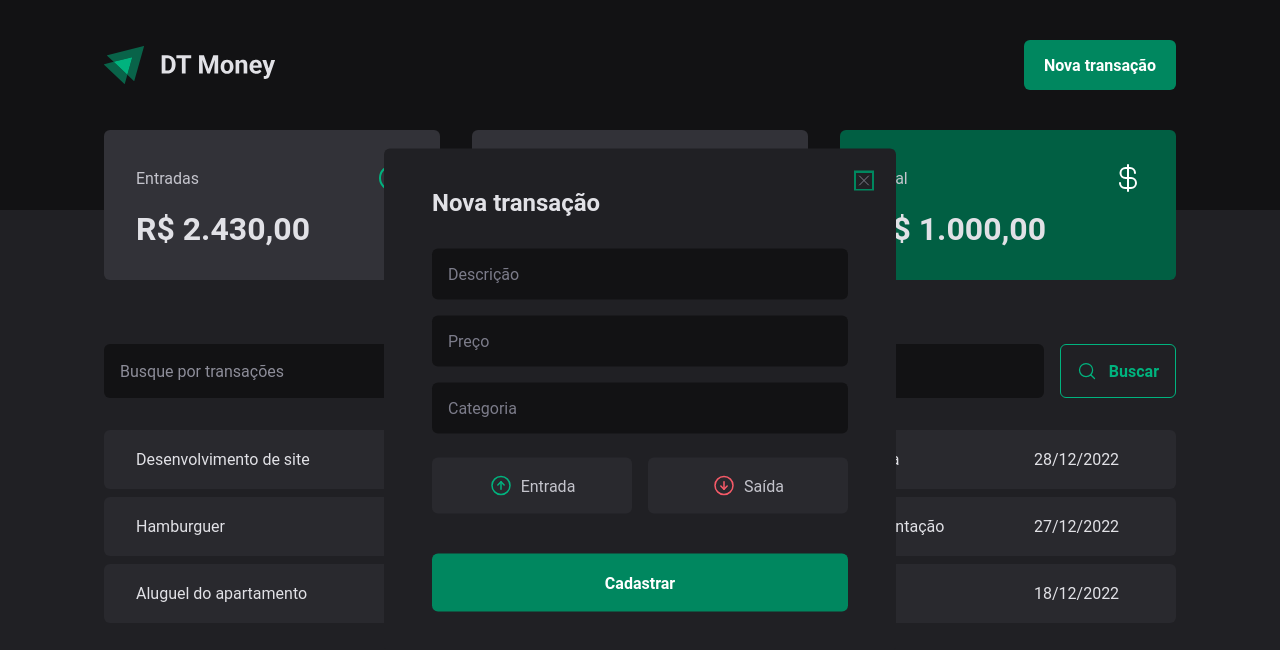
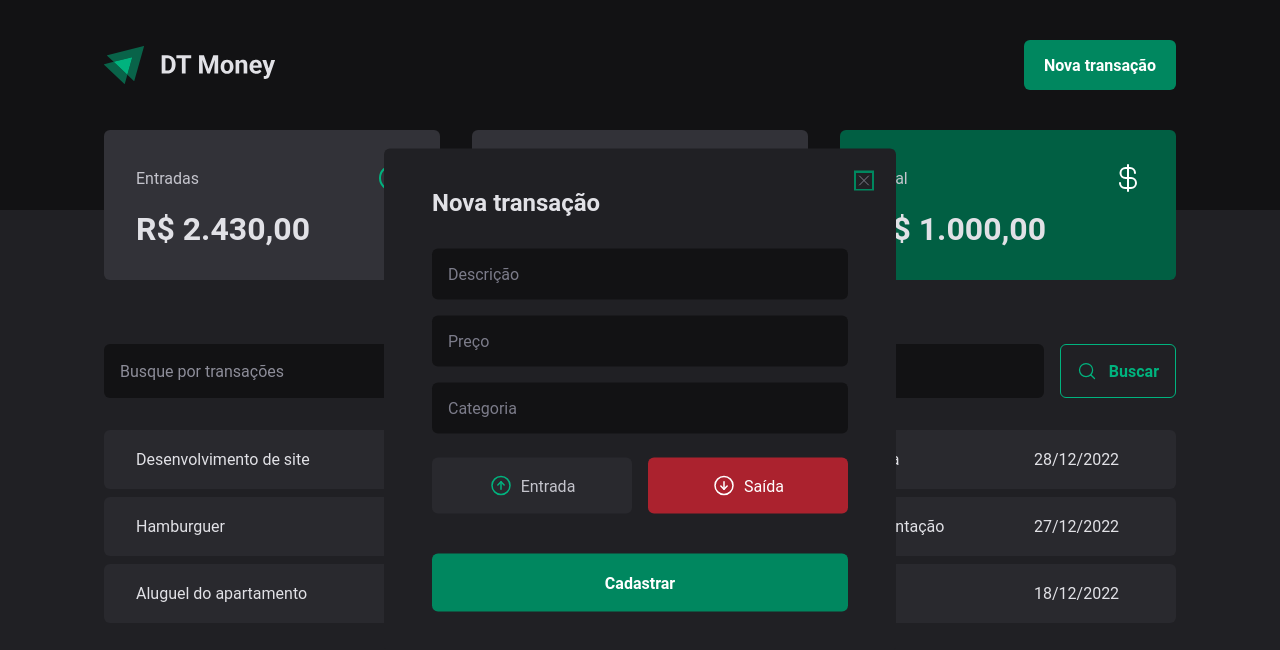
Before and after one commit to matheusmagnon/Financial-Management, a React (Vite) app: page / in a window 1280 px wide. Both pictures are taken after a click on the button "Nova transação". Shown: the top 650 px of the page. Built offline with nearby package versions, Linux system fonts and the light colour scheme; data requests are answered from the project's data file.

Commit message:
feat: add functionality (search transaction)

```diff
--- a/src/components/NewTransactionModal/index.tsx
+++ b/src/components/NewTransactionModal/index.tsx
@@ -1,7 +1,7 @@
 import { zodResolver } from '@hookform/resolvers/zod';
 import * as Dialog from '@radix-ui/react-dialog';
 import { ArrowCircleDown, ArrowCircleUp, X } from 'phosphor-react';
-import { useForm } from 'react-hook-form';
+import { Controller, useForm } from 'react-hook-form';
 import * as z from 'zod';
 
 import {
@@ -16,18 +16,22 @@
   description: z.string(),
   price: z.number(),
   category: z.string(),
-  // type: z.enum(['income', 'outcome']),
+  type: z.enum(['income', 'outcome']),
 });
 
 type newTtransactionFormInputs = z.infer<typeof newTransactionFormSchema>;
 
 export function NewTransactionModal() {
   const {
+    control,
     register,
     handleSubmit,
     formState: { isSubmitting },
   } = useForm<newTtransactionFormInputs>({
     resolver: zodResolver(newTransactionFormSchema),
+    defaultValues: {
+      type: 'outcome',
+    },
   });
 
   async function handleCreateNewTransaction(data: newTtransactionFormInputs) {
@@ -63,7 +67,15 @@
             {...register('category')}
           />
 
-          <TransactionType>
+          <Controller
+            control={control}
+            name="type"
+            render={({ field }) => {
+              return (
+                <TransactionType
+                  onValueChange={field.onChange}
+                  value={field.value}
+                >
                   <TransactionTypeButton variant="income" value="income">
                     <ArrowCircleUp size={24} />
                     Entrada
@@ -74,6 +86,9 @@
                     Saída
                   </TransactionTypeButton>
                 </TransactionType>
+              );
+            }}
+          />
 
           <button type="submit" disabled={isSubmitting}>
             Cadastrar
--- a/src/contexts/TransactionsContext.tsx
+++ b/src/contexts/TransactionsContext.tsx
@@ -11,6 +11,7 @@
 
 interface TransactionContextType {
   transactions: TransactionType[];
+  fetchTransactions: (query: string) => Promise<void>;
 }
 
 interface TransactionProviderProps {
@@ -22,19 +23,25 @@
 export function TransactionsProvider({ children }: TransactionProviderProps) {
   const [transactions, setTransactions] = useState<TransactionType[]>([]);
 
-  const loadTransactions = async () => {
-    const response = await fetch('http://localhost:3000/transactions');
+  const fetchTransactions = async (query?: string) => {
+    const url = new URL('http://localhost:3000/transactions');
+
+    if (query) {
+      url.searchParams.append('q', query);
+    }
+
+    const response = await fetch(url);
     const data = await response.json();
 
     setTransactions(data);
   };
 
   useEffect(() => {
-    loadTransactions();
+    fetchTransactions();
   }, []);
 
   return (
-    <TransactionsContext.Provider value={{ transactions }}>
+    <TransactionsContext.Provider value={{ transactions, fetchTransactions }}>
       {children}
     </TransactionsContext.Provider>
   );
--- a/src/pages/Transactions/components/SearchForm/index.tsx
+++ b/src/pages/Transactions/components/SearchForm/index.tsx
@@ -3,6 +3,8 @@
 import { SearchFormContainer } from './styles';
 import * as z from 'zod';
 import { zodResolver } from '@hookform/resolvers/zod';
+import { useContext } from 'react';
+import { TransactionsContext } from '../../../../contexts/TransactionsContext';
 
 const searchFormSchema = z.object({
   query: z.string(),
@@ -11,6 +13,8 @@
 type SearchFormInput = z.infer<typeof searchFormSchema>;
 
 export function SearchForm() {
+  const { fetchTransactions } = useContext(TransactionsContext);
+
   const {
     register,
     handleSubmit,
@@ -20,9 +24,8 @@
   });
 
   async function handleSearchTransactions(data: SearchFormInput) {
-    await new Promise((resolve) => setTimeout(resolve, 2000));
-
-    console.log(data);
+    //   await new Promise((resolve) => setTimeout(resolve, 2000));
+    await fetchTransactions(data.query);
   }
 
   return (
```
Lines whose indentation alone changed are shown as unchanged.
